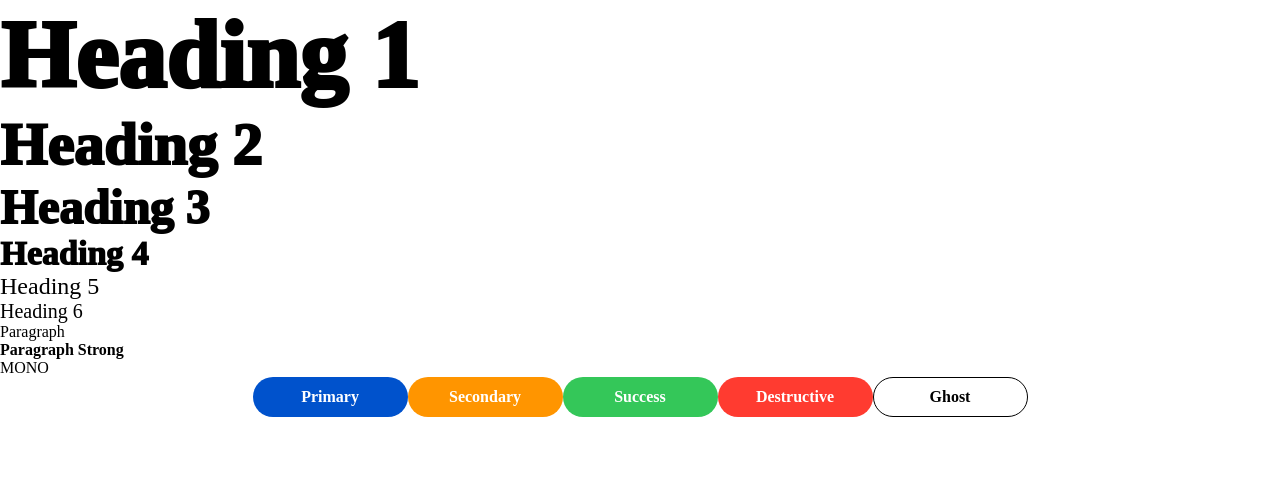
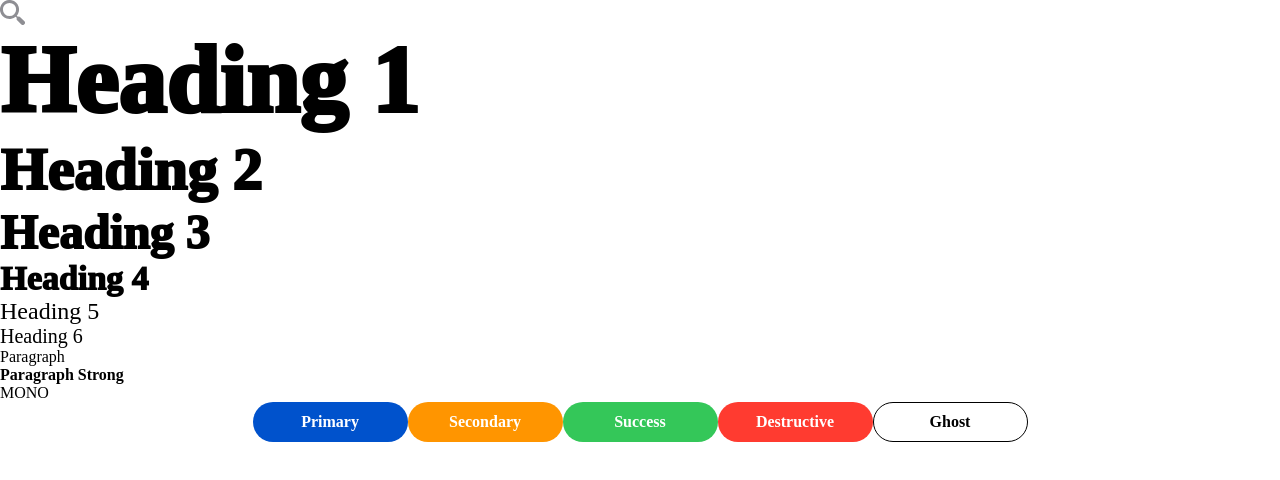
Before and after one commit to KevinvHelden/graduation_internship, a React (Create React App) app: page / in a window 1280 px wide. Shown: the top 480 px of the page. Built offline with nearby package versions, Linux system fonts and the light colour scheme.

Commit message:
Added search icon and icon component

```diff
--- a/src/App.js
+++ b/src/App.js
@@ -1,12 +1,13 @@
 import React from "react";
 import "./App.css";
-import { Text } from "./components/primitives";
+import { Text, Icon } from "./components/primitives";
 import { Button } from "./components/elements";
 // import { Button } from "./components/elements";
 
 function App() {
   return (
     <div className="App">
+      <Icon icon={"search"}/>
       <Text text={"Heading 1"} variant={"h1"} />
       <Text text={"Heading 2"} variant={"h2"} />
       <Text text={"Heading 3"} variant={"h3"} />
--- /dev/null
+++ b/src/components/primitives/Icon/Icon.js
@@ -0,0 +1,39 @@
+import React, { PureComponent } from "react";
+import PropTypes from "prop-types";
+import styles from "./Icon.module.css";
+import classnames from "classnames";
+
+//Icon imports
+import Icons from "./fixtures/Icons";
+
+class Icon extends PureComponent {
+  constructor(props) {
+    super(props);
+    this.state = {};
+  }
+
+  static propTypes = {
+    /**
+     * The image in the icon
+     */
+    icon: PropTypes.oneOf(["search", "edit", "delete"]).isRequired,
+  };
+
+  static defaultProps = {};
+
+  render() {
+    const { icon } = this.props;
+    console.log(Icons.search.src);
+
+    return (
+      <div className={classnames(styles.root)}>
+        <img
+          src={icon === "search" && Icons.search.src}
+          alt={Icons.search.alt}
+        />
+      </div>
+    );
+  }
+}
+
+export default Icon;
--- /dev/null
+++ b/src/components/primitives/Icon/Icon.module.css
@@ -0,0 +1,13 @@
+@import "../../../styling/styling.css";
+
+.root {
+    width: 25px;
+    height: 25px;
+}
+
+.root img {
+    max-width: 100%;
+    max-height: 100%;
+    height: auto;
+    width: auto;
+}
--- /dev/null
+++ b/src/components/primitives/Icon/fixtures/Icons.js
@@ -0,0 +1,11 @@
+import searchIcon from "../../../../images/icons/search.svg";
+// import editIcon from "../../../../images/icons/edit.svg";
+// import deleteIcon from "../../../../images/icons/delete.svg";
+
+const Icons = {
+    search: {src: searchIcon, alt: "search"},
+    // edit: {src: editIcon, alt: "edit"},
+    // deleteIcon: {src: deleteIcon, alt: "delete"},
+};
+
+export default Icons;
--- /dev/null
+++ b/src/components/primitives/Icon/package.json
@@ -0,0 +1,6 @@
+{
+    "name": "Icon",
+    "version": "0.0.1",
+    "main": "./Icon.js",
+    "private": true
+}
--- a/src/components/primitives/index.js
+++ b/src/components/primitives/index.js
@@ -2,3 +2,4 @@
  * Primitives
  */
 export { default as Text } from "./Text";
+export { default as Icon } from "./Icon";
```
Also changed, not shown: src/images/icons/search.svg (added).
